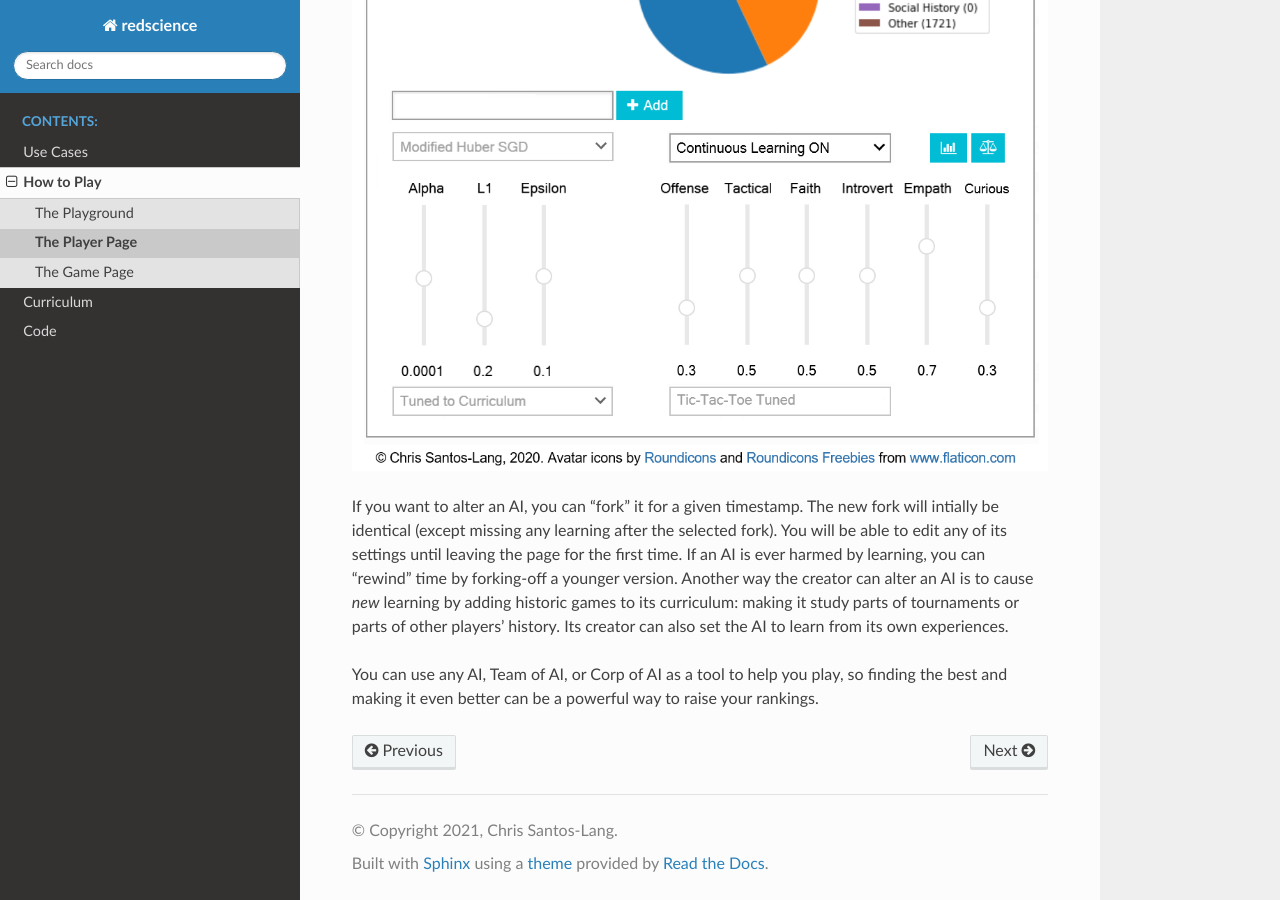
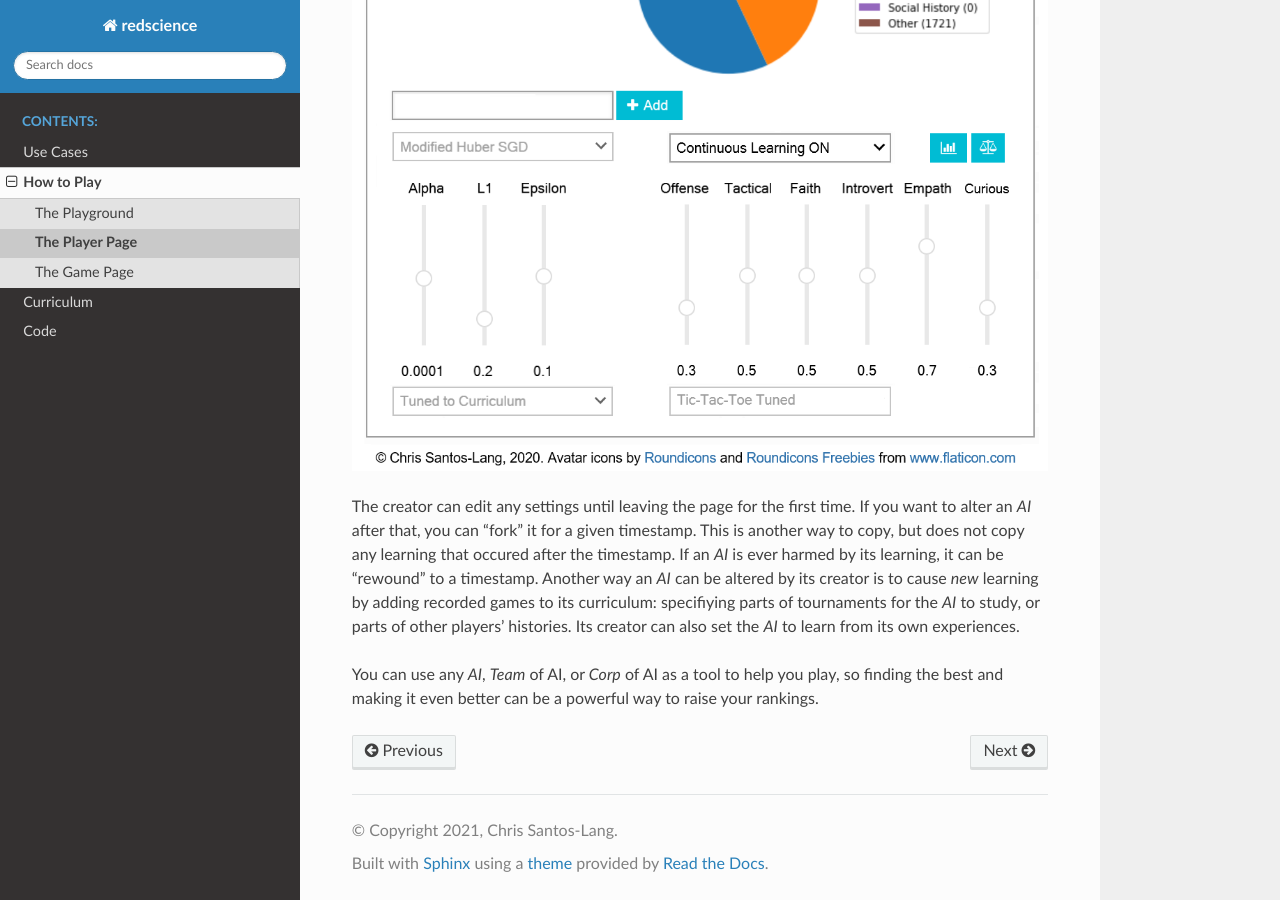
Before and after one commit to ChrisSantosLang/redscience, a Sphinx documentation site: the page built from docs/source/player.rst, in a window 1280 px wide and 900 px high, scrolled down 1827 px. Built offline with Sphinx 7.4.7 and the Read the Docs theme 2.0.0, drawn with Linux system fonts in a browser that asks for light colours; pages that are not in the unit, such as notebooks, are missing from menus; some of the changed text lies outside the part shown.

Commit message:
Update player.rst

```diff
--- a/docs/source/player.rst
+++ b/docs/source/player.rst
@@ -17,13 +17,13 @@
 challenge the rest of the user community, then those inventions are advances
 to social science.
 
-Clicking on a **Player** button |playerbutton| launches the page for that player:
+Click on a **Player** button |playerbutton| to launch the page for that player:
 
 .. image:: releases/images/Creations.png
 
 If it is your own page, then this is where you can change your avatar,
 name, and/or email address. Your address is visible only to yourself and to
-Admins).
+Admins.
 
 * The **Creations Tab** provides buttons to launch all players and games
   created by that player.
@@ -31,32 +31,33 @@
   play various games
 * The **Favoritism Tab** provides buttons to see opponents' stats
 
-Click the **Copy** button in the upper right corner to create a new
+Click the **Copy** button to create a new
 player. Players created in this way will have no email address, but their
 *Type* and *Universe* will be editable until the creator leaves the
 page for the first time. (If you want to edit the *Type*
-or *Universe* of a player after that, just make a new copy!) You can
-make a private leaderboard for a group of friends by copying your own
-player to give yourself a Persona in a private Universe, then inviting
-your friends to play against that Persona. In evolution, the effects of
-private universes are important, and called "vicariance".
+or *Universe* after that, just make a new copy of the player!)
 
-If the new player is an AI, Team or Corp, then it will have a
+You can establish private scoring among a group of friends by copying
+your own player page to give yourself a *Persona* in a private Universe,
+then inviting your friends to play against that *Persona*.
+
+If you set the *Type* of the new player to *AI*, *Team* or *Corp*,
+instead of *Persona*, then it will have a
 **Curriculum Tab** or **Members Tab** instead of a **Creations Tab**:
 
 .. image:: releases/images/CurriculumSimple.png
 
-If you want to alter an AI, you can "fork" it for a given timestamp.
-The new fork will intially be identical (except missing any learning
-after the selected fork). You will be able to edit any of its settings
-until leaving the page for the first time. If an AI is ever harmed
-by learning, you can "rewind" time by forking-off a younger version.
-Another way the creator can alter an AI is to cause *new* learning by
-adding historic games to its curriculum: making it study parts of
-tournaments or parts of other players' history. Its creator can also
-set the AI to learn from its own experiences.
+The creator can edit any settings until leaving the page for the first
+time. If you want to alter an *AI* after that, you can "fork" it for
+a given timestamp. This is another way to copy, but does not copy any
+learning that occured after the timestamp. If an *AI* is ever harmed
+by its learning, it can be "rewound" to a timestamp. Another way an
+*AI* can be altered by its creator is to cause *new* learning by
+adding recorded games to its curriculum: specifiying parts of tournaments
+for the *AI* to study, or parts of other players' histories. Its creator
+can also set the *AI* to learn from its own experiences.
 
-You can use any AI, Team of AI, or Corp of AI as a tool to help you
+You can use any *AI*, *Team* of AI, or *Corp* of AI as a tool to help you
 play, so finding the best and making it even better can be a
 powerful way to raise your rankings.
 
```
